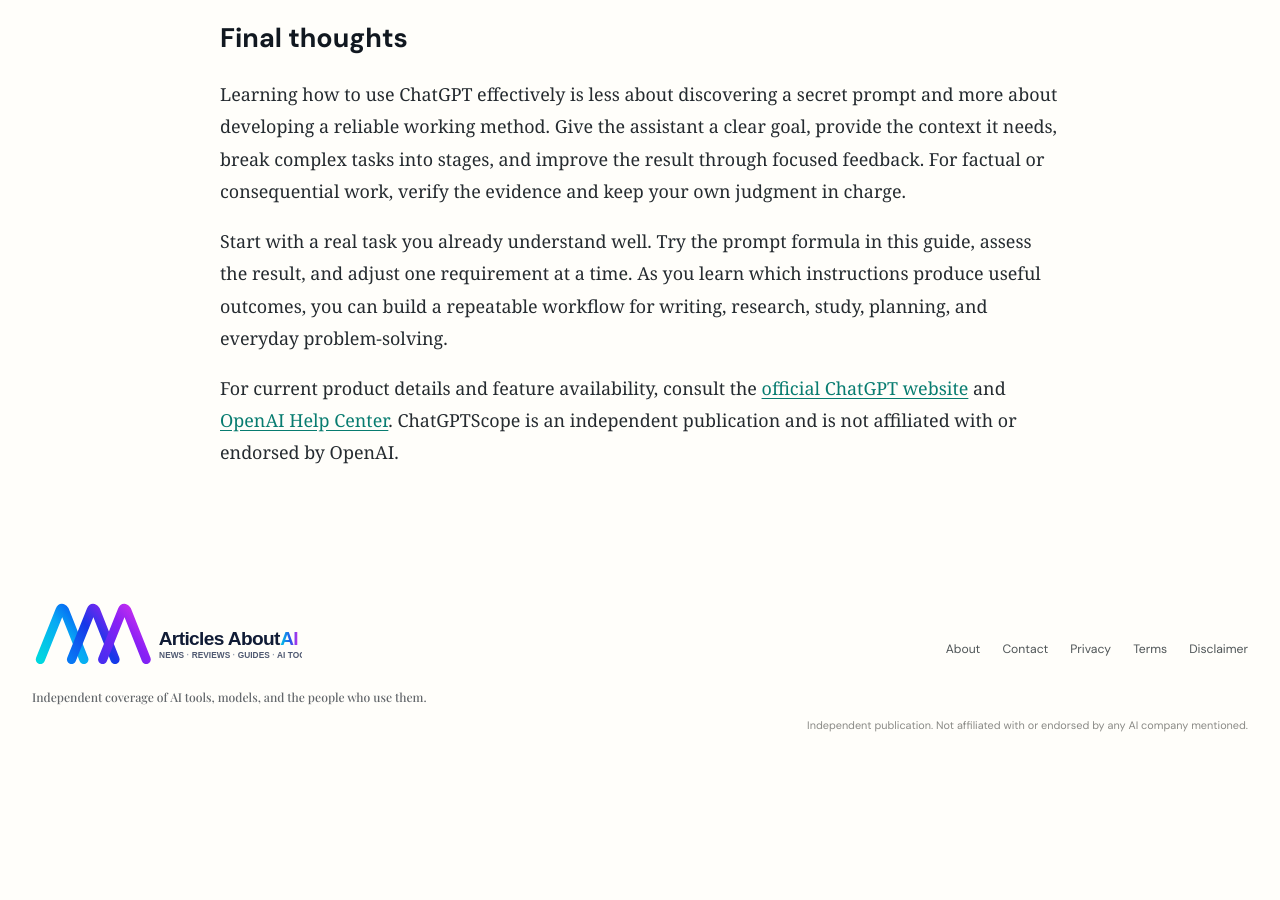
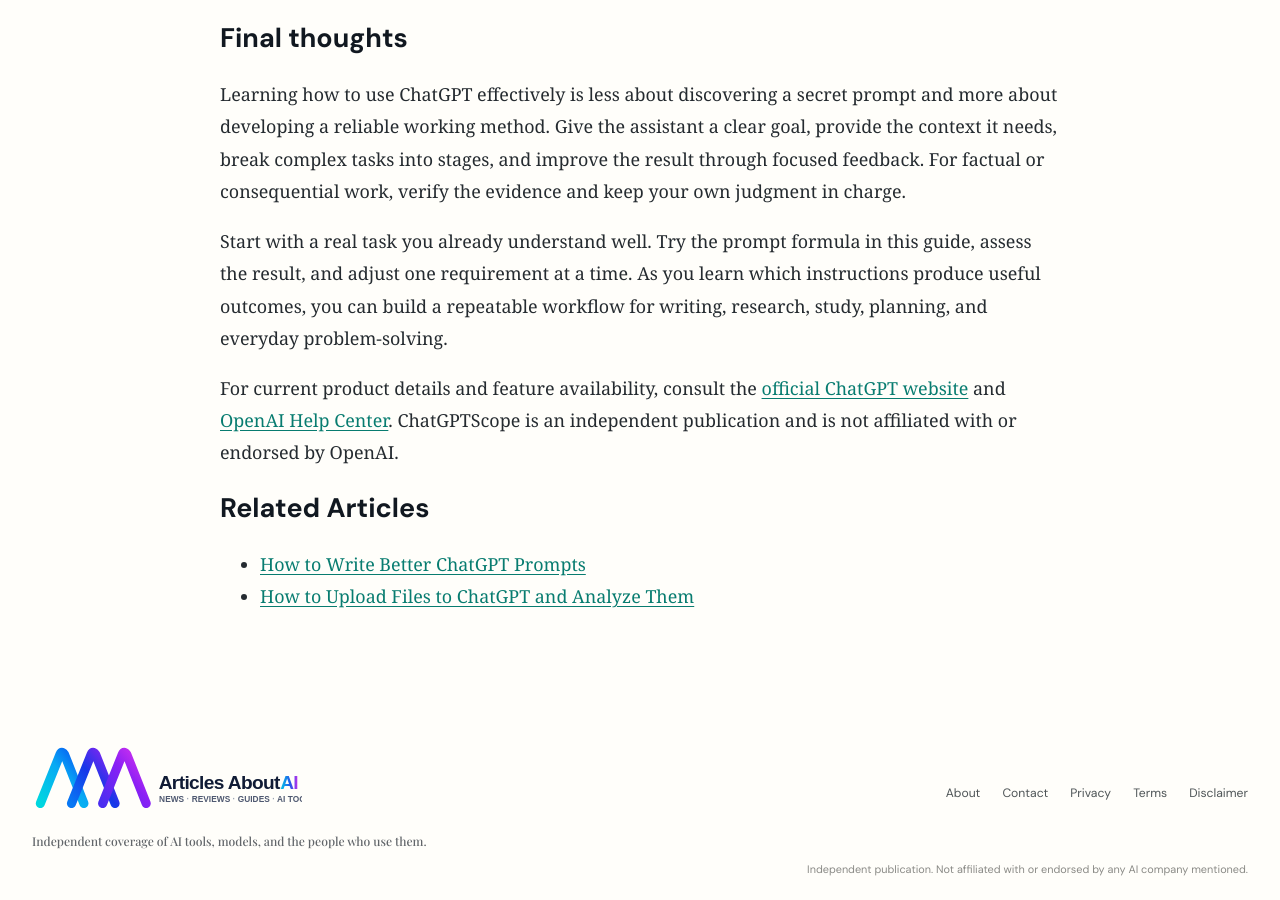
Before and after one commit to todaysnewsai/ChatGPTScope, a Jekyll site: the page built from _posts/2026-10-09-how-to-use-chatgpt-effectively.md, in a window 1280 px wide and 900 px high, scrolled down 10620 px. Built offline with Jekyll 4.4.1, drawn with Linux system fonts in a browser that asks for light colours; before the commit the page ends 11376 px from its top, so only the background shows below that.

Commit message:
Add relevant internal links to article

```diff
--- a/_posts/2026-10-09-how-to-use-chatgpt-effectively.md
+++ b/_posts/2026-10-09-how-to-use-chatgpt-effectively.md
@@ -224,3 +224,8 @@
 Start with a real task you already understand well. Try the prompt formula in this guide, assess the result, and adjust one requirement at a time. As you learn which instructions produce useful outcomes, you can build a repeatable workflow for writing, research, study, planning, and everyday problem-solving.
 
 For current product details and feature availability, consult the [official ChatGPT website](https://chatgpt.com/) and [OpenAI Help Center](https://help.openai.com/). ChatGPTScope is an independent publication and is not affiliated with or endorsed by OpenAI.
+
+## Related Articles
+
+- [How to Write Better ChatGPT Prompts](https://articlesaboutai.com/guides/2026/10/09/how-to-write-better-chatgpt-prompts/)
+- [How to Upload Files to ChatGPT and Analyze Them](https://articlesaboutai.com/guides/2026/10/10/how-to-upload-files-to-chatgpt-and-analyze-them/)
```
